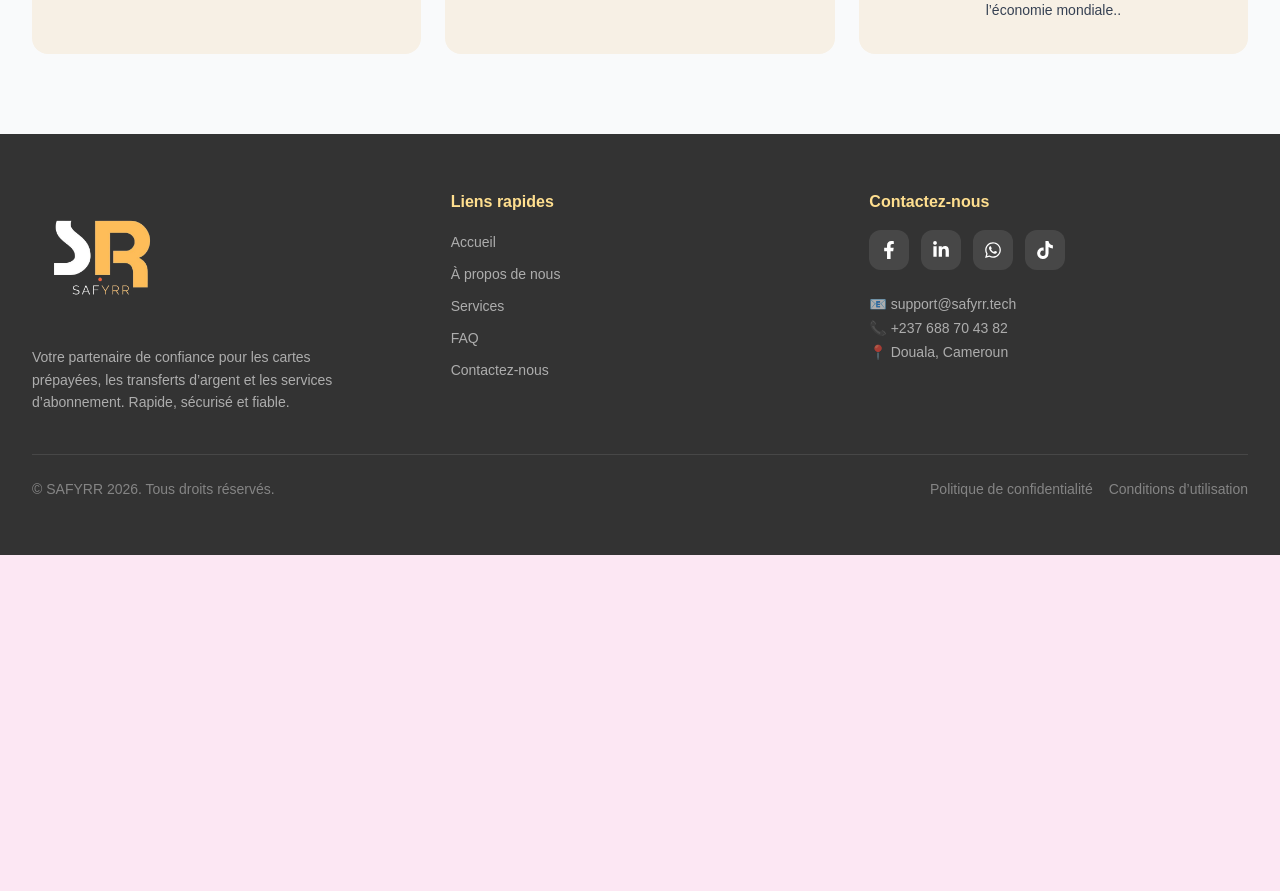
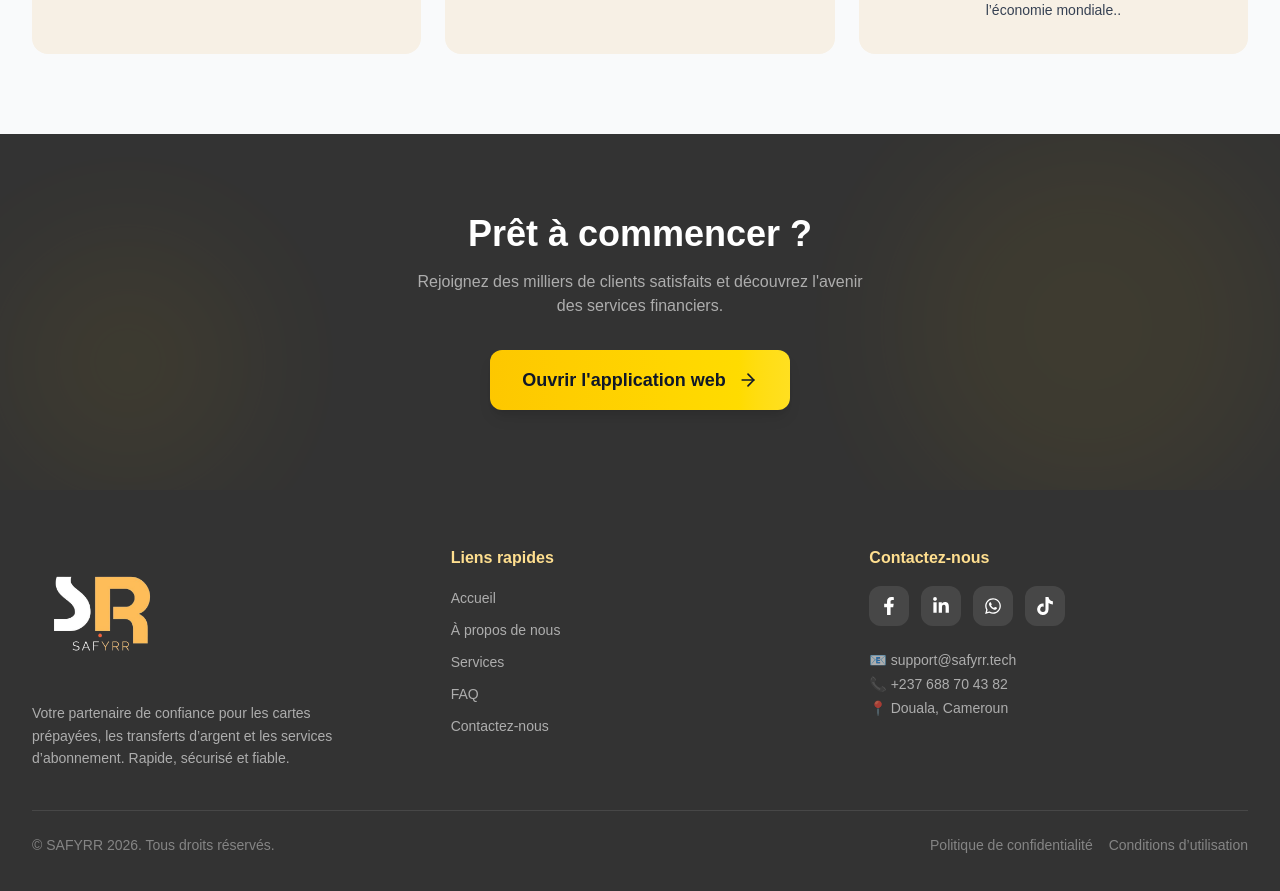
Before and after one commit to ruphin314-eng/SafyrrPresentation-, a Next.js app: page /about in a window 1280 px wide. Shown: the part 2680-3571 px from the top of the page. Before the commit the page ends 3235 px from the top, so only its background shows below. Built offline with nearby package versions, Linux system fonts and the light colour scheme.

Commit message:
mise a jour

```diff
--- a/app/about/page.tsx
+++ b/app/about/page.tsx
@@ -5,6 +5,7 @@ import Navbar from "@/components/Navbar";
 import AboutPage from "./AboutPage";
 import Footer from "@/components/Footer";
 import Valeur from "./Valeur";
+import GetStarted from "@/components/GetStarted";
 
 export default function About() {
   return (
@@ -12,6 +13,7 @@ export default function About() {
      <Navbar/>
      <AboutPage/>
      <Valeur/>
+     <GetStarted/>
      <Footer/>
     </>
   );
--- a/app/contact/page.tsx
+++ b/app/contact/page.tsx
@@ -4,12 +4,14 @@
 import Footer from "@/components/Footer";
 import Navbar from "@/components/Navbar";
 import ContactSection from "./ContactSection";
+import GetStarted from "@/components/GetStarted";
 
 export default function ContactPage() {
   return (
     <>
       <Navbar/>
       <ContactSection/>
+      <GetStarted/>
       <Footer/>
     </>
   );
--- a/app/faq/page.tsx
+++ b/app/faq/page.tsx
@@ -4,12 +4,14 @@
 import Navbar from "@/components/Navbar";
 import FAQBlogs from "./FaqBlogs";
 import Footer from "@/components/Footer";
+import GetStarted from "@/components/GetStarted";
 
 export default function BlogPage() {
   return (
     <>
       <Navbar/>
       <FAQBlogs/>
+      <GetStarted/>
       <Footer/>
     </>
   );
--- a/app/money-transfers/page.tsx
+++ b/app/money-transfers/page.tsx
@@ -4,12 +4,14 @@
 import Navbar from "@/components/Navbar";
 import Footer from "@/components/Footer";
 import MoneyTransfert from "./MoneyTransfers";
+import GetStarted from "@/components/GetStarted";
 
 export default function PrepaidCardPage() {
   return (
     <>
       <Navbar/>
       <MoneyTransfert/>
+      <GetStarted/>
       <Footer/>
     </>
   );
--- a/app/prepaid-cards/page.tsx
+++ b/app/prepaid-cards/page.tsx
@@ -4,12 +4,14 @@
 import Navbar from "@/components/Navbar";
 import PrepaidCards from "./PrepaidCards";
 import Footer from "@/components/Footer";
+import GetStarted from "@/components/GetStarted";
 
 export default function PrepaidCardPage() {
   return (
     <>
       <Navbar/>
       <PrepaidCards/>
+      <GetStarted/>
       <Footer/>
     </>
   );
--- a/app/services/page.tsx
+++ b/app/services/page.tsx
@@ -4,12 +4,14 @@
 import Footer from "@/components/Footer";
 import Navbar from "@/components/Navbar";
 import ServiceSafyrr from "./ServiceSafyrr";
+import GetStarted from "@/components/GetStarted";
 
 export default function ServicesPage() {
   return (
     <>
       <Navbar/>
       <ServiceSafyrr/>
+      <GetStarted/>
       <Footer/>
     </>
   );
--- a/app/subscriptions/page.tsx
+++ b/app/subscriptions/page.tsx
@@ -2,12 +2,14 @@
 import Navbar from "@/components/Navbar";
 import Footer from "@/components/Footer";
 import Subscriptions from "./Subscriptions";
+import GetStarted from "@/components/GetStarted";
 
 export default function PrepaidCardPage() {
   return (
     <>
       <Navbar/>
       <Subscriptions/>
+      <GetStarted/>
       <Footer/>
     </>
   );
--- a/components/GetStarted.tsx
+++ b/components/GetStarted.tsx
@@ -47,7 +47,7 @@ export default function GetStarted() {
         </p>
         <button
           onClick={handleDownload}
-          className="inline-flex items-center gap-2 px-8 py-4 bg-gradient-to-r from-yellow-400 to-yellow-300 text-gray-900 font-bold rounded-xl shadow-lg hover:opacity-90 transition-all text-lg"
+          className="inline-flex items-center gap-2 px-8 py-4 bg-linear-to-r from-yellow-400 to-yellow-300 text-gray-900 font-bold rounded-xl shadow-lg hover:opacity-90 transition-all text-lg"
         >
           {label}
           <svg
```
